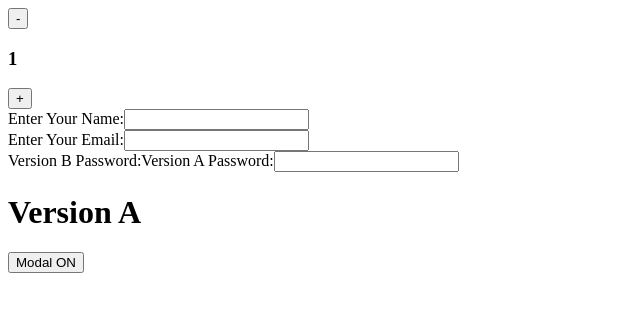
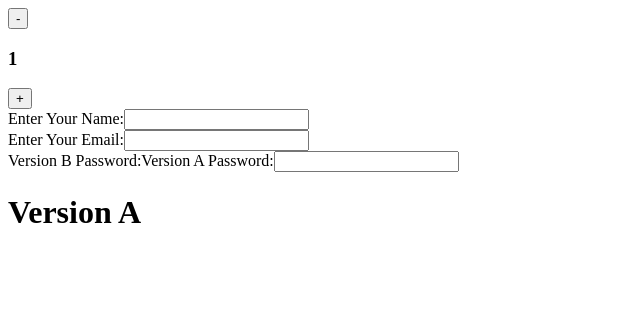
Before and after one commit to Madhianandhan06/versioncontrol, a React (Vite) app: page / in a window 1280 px wide. Shown: the top 312 px of the page, without its empty margins (0-640 px from the left). Built offline with nearby package versions, Linux system fonts and the light colour scheme.

Commit message:
removed modal

```diff
--- a/src/App.jsx
+++ b/src/App.jsx
@@ -32,13 +32,13 @@ const App = () => {
         </form>
       </div>
 
-      <button onClick={() => setIsOpen(m => !m)}>{`Modal ${isOpen ? "OFF" : 'ON'}`}</button>
+      {/* <button onClick={() => setIsOpen(m => !m)}>{`Modal ${isOpen ? "OFF" : 'ON'}`}</button>
 
       {isOpen &&
         <div>
           <h4>This is Modal</h4>
         </div>
-      }
+      } */}
 
     </div>
   )
```
